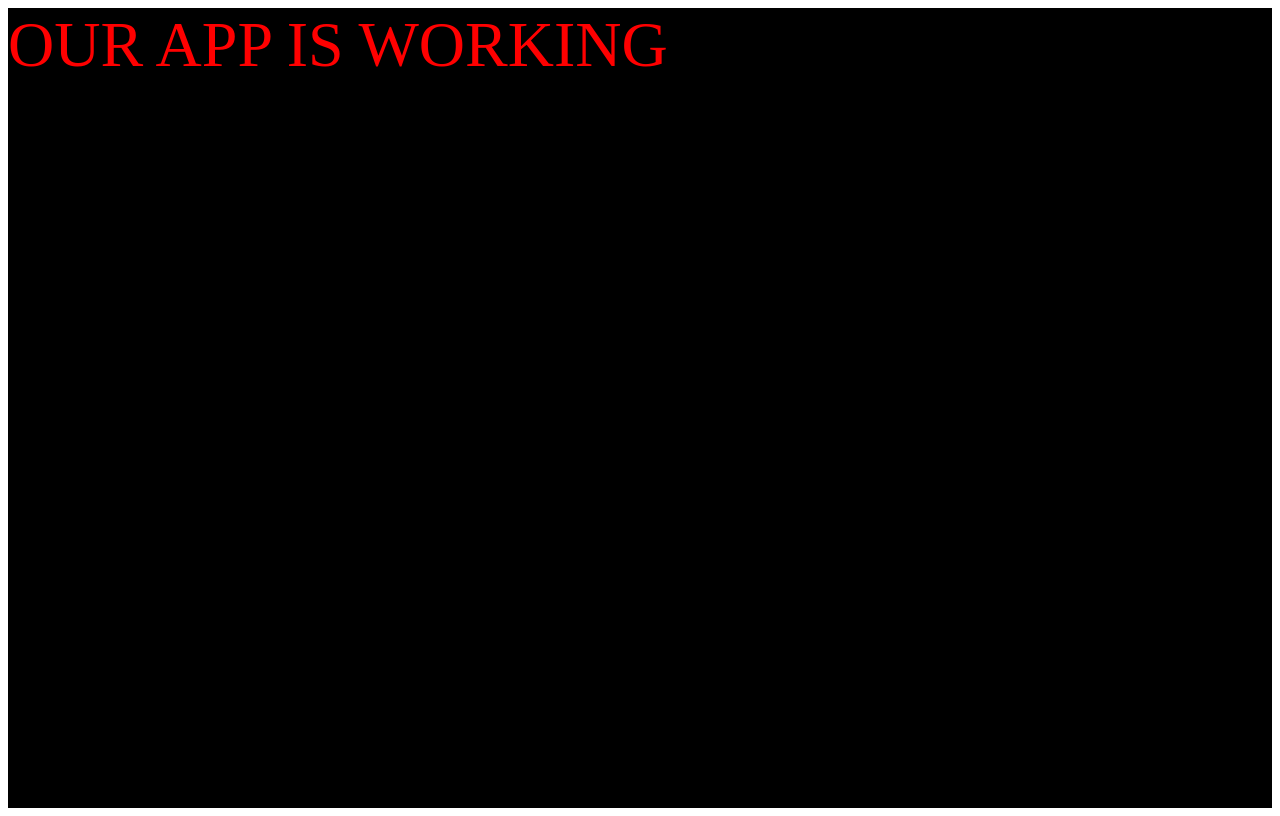
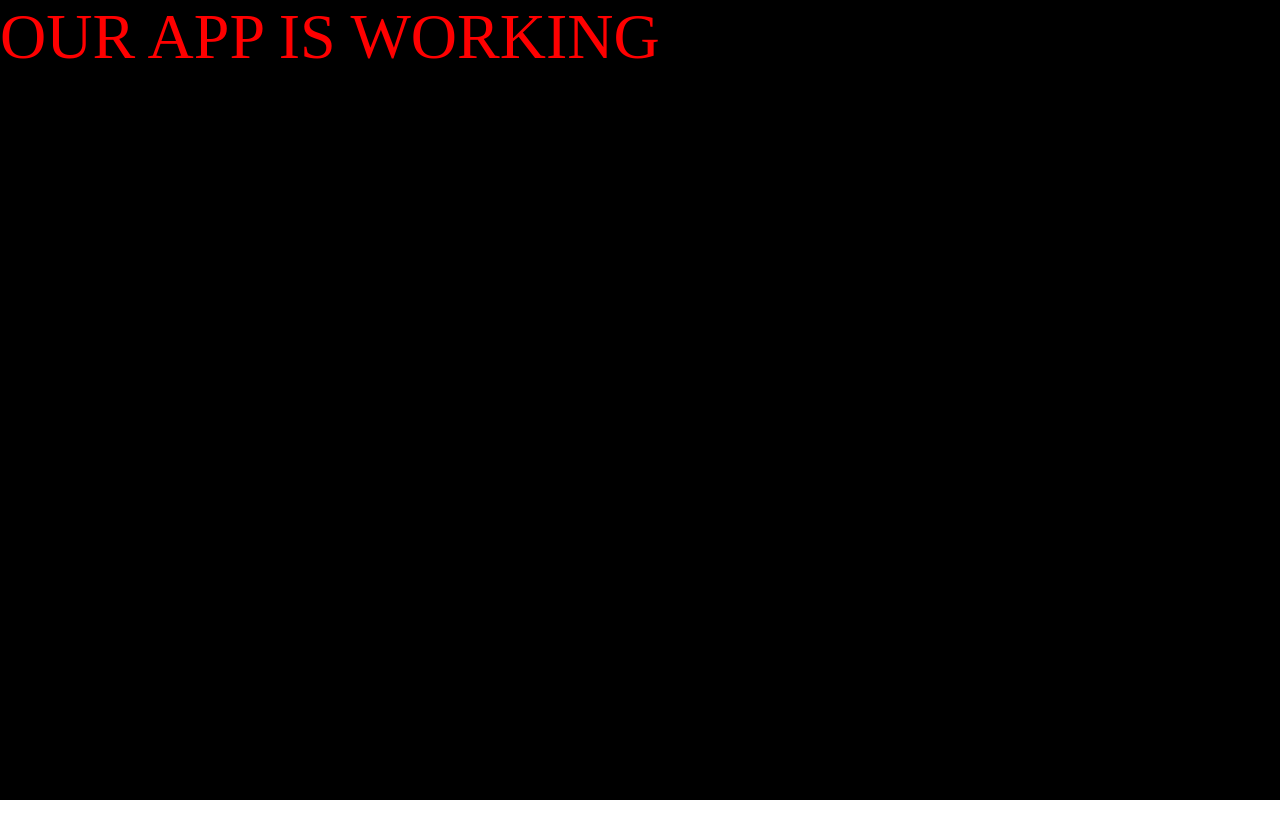
Before and after one commit to jk377y/Robotic_RenAIssance, a React (Create React App) app in the folder client/: page / in a window 1280 px wide. Built offline with nearby package versions, Linux system fonts and the light colour scheme.

Commit message:
add react components for basic setup

```diff
--- a/client/src/App.jsx
+++ b/client/src/App.jsx
@@ -1,9 +1,28 @@
+import { GlobalStyles } from './components/styles/Global.styled';
+import { ThemeProvider } from 'styled-components';
+
 import Header from './components/Header';
-function App() {
+const App = () => {
+
+  const theme = {
+    colors: {
+      red: "rgba(255, 23, 0)",
+      orange: "rgba(255, 142, 0)",
+      yellow: "rgba(255, 288, 0)",
+      neonGreen: "rgba(6, 255, 0)"
+    },
+    mobile: "768px",
+  }
+
   return (
+    <>
+    <ThemeProvider theme={theme}>
+    <GlobalStyles />
     <div className="">
       <Header/>
     </div>
+    </ThemeProvider>
+    </>
   );
 }
 
--- /dev/null
+++ b/client/src/components/styles/Global.styled.jsx
@@ -0,0 +1,11 @@
+import { createGlobalStyle } from "styled-components";
+
+export const GlobalStyles = createGlobalStyle`
+    *,
+    *::before,
+    *::after {
+        margin: 0;
+        padding: 0;
+        box-sizing: border-box;
+    }
+`
```
Also changed, not shown: client/src/components/helpercomponent/Button.jsx (added), client/src/components/helpercomponent/Filter.jsx (added), client/src/components/helpercomponent/NavBar.jsx (added), client/src/components/pages/ArtistProfile.jsx (added), client/src/components/pages/Gallery.jsx (added), client/src/components/pages/Homepage.jsx (added), client/src/components/pages/Login.jsx (added), client/src/components/pages/Register.jsx (added), client/src/components/pages/SingleView.jsx (added).
